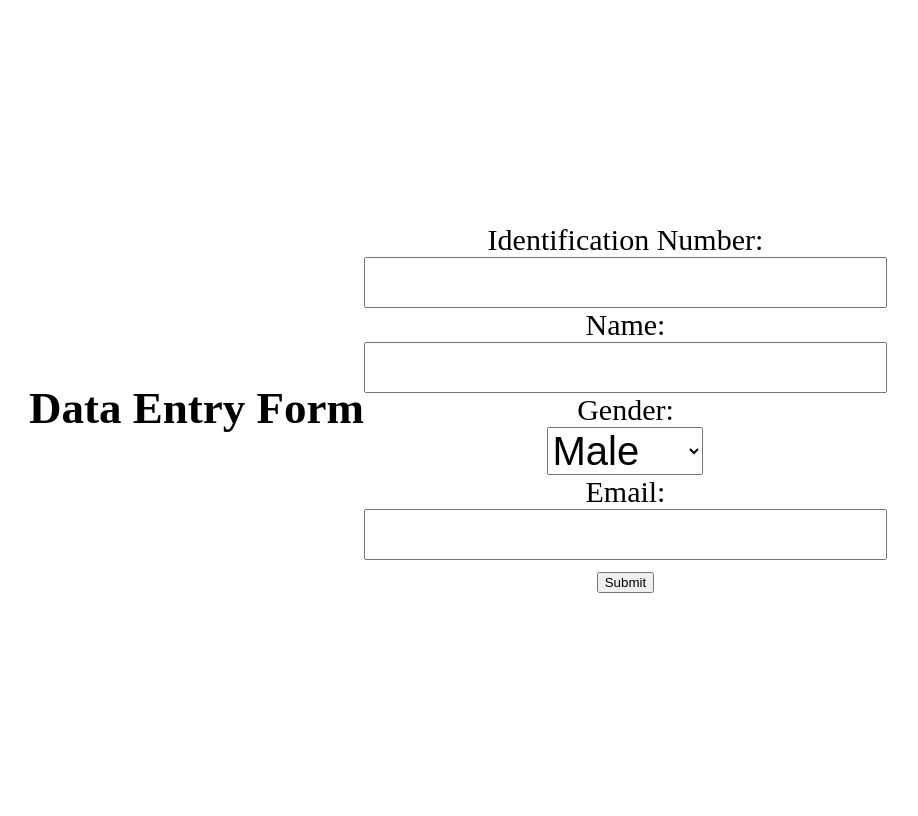
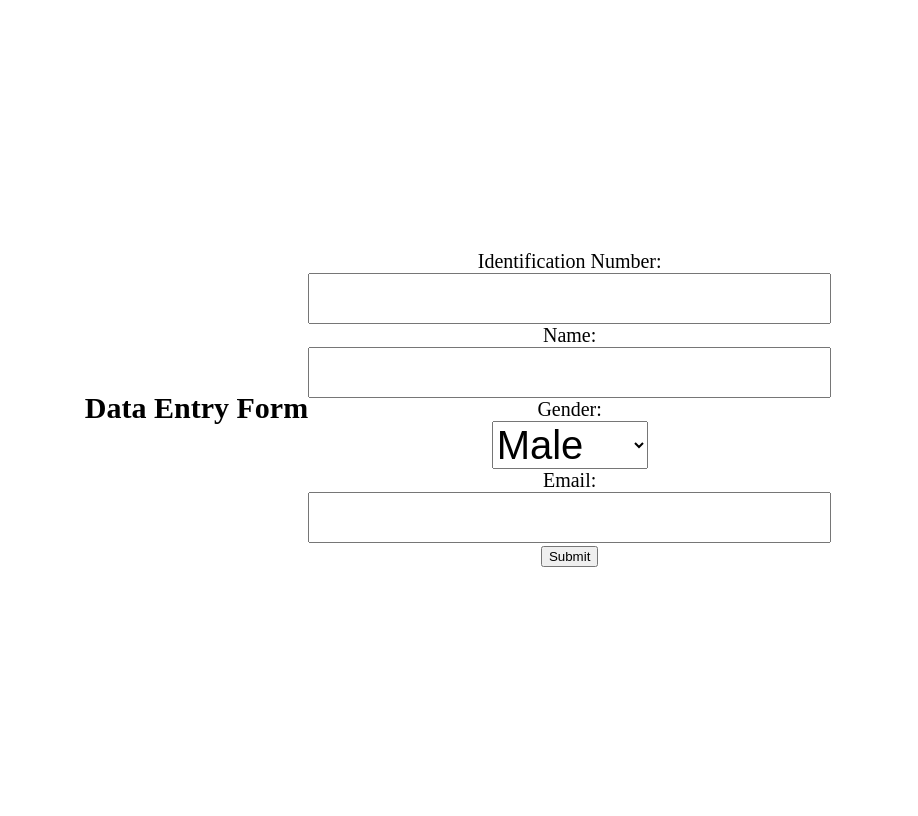
Before and after one commit to ccc5359/pr1, a Flask app: page / in a window 1280 px wide. Shown: the whole page, without its empty margins (182-1100 px from the left). Run offline with Flask 3, Linux system fonts and the light colour scheme.

Commit message:
Update input_data.html

```diff
--- a/templates/input_data.html
+++ b/templates/input_data.html
@@ -9,7 +9,7 @@
             justify-content: center;
             align-items: center;
             height: 100vh;
-            font-size: 30px;
+            font-size: 20px;
         }
 
         form {
```
